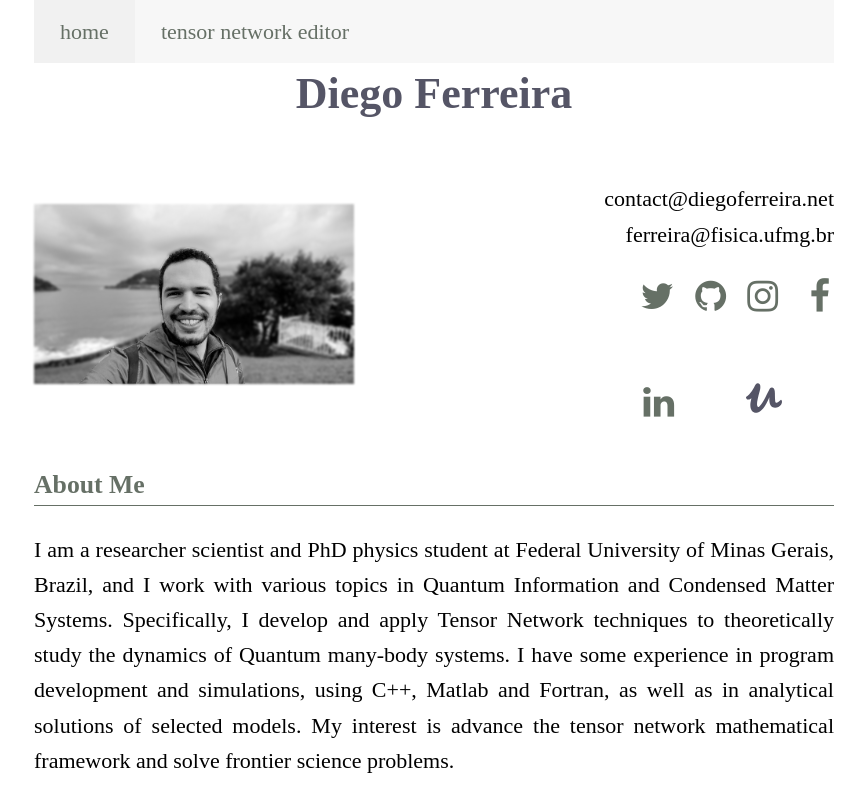
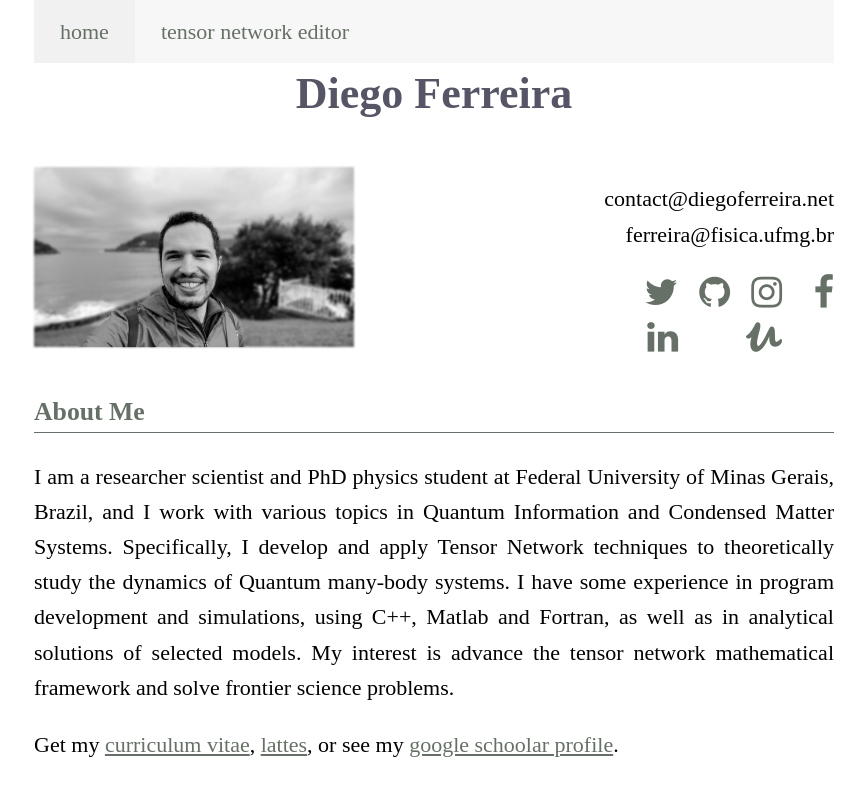
Before and after one commit to diegobragaferreira/diegobragaferreira, a plain HTML site: page docs/index.html in a window 1280 px wide. Shown: the top 785 px of the page, without its empty margins (206-1071 px from the left). Drawn offline with Linux system fonts and the light colour scheme; some icons are missing; a web font is replaced by a local one.

Commit message:
small updates

```diff
--- a/docs/css/main.css
+++ b/docs/css/main.css
@@ -21,10 +21,10 @@
   --bblack: #7c7c7c;
 }
 
-html
+/*html
 {
-  /*background-color: var(--blightgray);*/
-}
+  background-color: var(--blightgray);
+}*/
 
 body
 {
@@ -226,10 +226,6 @@
   background-color: var(--blightgray);
 }
 
-.article
-{
-}
-
 .article .year
 {
     width: 10%;
--- a/docs/index.html
+++ b/docs/index.html
@@ -12,17 +12,6 @@
   <!-- for academic icons info: https://jpswalsh.github.io/academicons/-->
 
   <title>Diego Ferreira</title>
-
-  <script>
-    const theme = localStorage.getItem("theme");
-    if (theme) { document.body.classList.add(theme); document.getElementById("darkmodecb").checked = true;};
-    function toggledarkmode()
-      {
-        document.body.classList.toggle("dark-mode");
-        const theme = localStorage.getItem("theme");
-        if (theme) {localStorage.removeItem("theme")} else {localStorage.setItem("theme","dark-mode")};
-      };
-  </script>
 
 </head>
 
@@ -53,22 +42,22 @@
       </p>
       <p>
         <div style="display: grid; grid-template-columns: 50px 50px 50px 50px; grid-gap: 2px; float: right">
-        <a href="https://twitter.com/diegolbferreira"><i class="fa fa-twitter" style="font-size:36px; padding: 4px"></i></a>
-        <a href="https://github.com/diegobragaferreira"><i class="fa fa-github" style="font-size:36px; padding: 4px"></i></a>
-        <a href="https://www.instagram.com/diegobragaferreira"><i class="fa fa-instagram" style="font-size:36px; padding: 4px"></i></a>
-        <a href="https://www.facebook.com/diegoleonardo.bragaferreira"><i class="fa fa-facebook" style="font-size:36px; padding: 4px"></i></a>
-        <a href="https://scholar.google.com/citations?user=6i7I6wUAAAAJ&hl=en"><i class="ai ai-google-scholar" style="font-size:36px; padding: 4px"></i></a>
-        <a href="https://arxiv.org/a/ferreira_d_1.html"><i class="ai ai-arxiv" style="font-size:36px; padding: 4px"></i></a>
-        <a href="https://orcid.org/0000-0002-7394-282X"><i class="ai ai-orcid" style="font-size:36px; padding: 4px"></i></a>
-        <a href="https://lattes.cnpq.br/6862556670963748"><i class="ai ai-lattes" style="font-size:36px; padding: 4px"></i></a>
-        <a href="https://www.linkedin.com/in/diego-braga-ferreira"><i class="fa fa-linkedin" style="font-size:36px; padding: 4px"></i></a>
-        <a href="https://www.coursera.org/user/cd826c9e80fd1678bd69b21f988e63c1"><i class="ai ai-coursera" style="font-size:36px; padding: 4px"></i></a>
+        <a href="https://twitter.com/diegolbferreira"><i class="fa fa-twitter" style="font-size:36px"></i></a>
+        <a href="https://github.com/diegobragaferreira"><i class="fa fa-github" style="font-size:36px"></i></a>
+        <a href="https://www.instagram.com/diegobragaferreira"><i class="fa fa-instagram" style="font-size:36px"></i></a>
+        <a href="https://www.facebook.com/diegoleonardo.bragaferreira"><i class="fa fa-facebook" style="font-size:36px"></i></a>
+        <a href="https://scholar.google.com/citations?user=6i7I6wUAAAAJ&hl=en"><i class="ai ai-google-scholar" style="font-size:36px"></i></a>
+        <a href="https://arxiv.org/a/ferreira_d_1.html"><i class="ai ai-arxiv" style="font-size:36px"></i></a>
+        <a href="https://orcid.org/0000-0002-7394-282X"><i class="ai ai-orcid" style="font-size:36px"></i></a>
+        <a href="https://lattes.cnpq.br/6862556670963748"><i class="ai ai-lattes" style="font-size:36px"></i></a>
+        <a href="https://www.linkedin.com/in/diego-braga-ferreira"><i class="fa fa-linkedin" style="font-size:36px"></i></a>
+        <a href="https://www.coursera.org/user/cd826c9e80fd1678bd69b21f988e63c1"><i class="ai ai-coursera" style="font-size:36px"></i></a>
         <a href="https://www.udemy.com/user/diego-leonardo-braga-ferreira">
-          <svg xmlns="http://www.w3.org/2000/svg" viewBox="0 0 144 64" width="36" height="36" styles="padding: 4px"><path d="M141.58 40.23a3.83 3.83 0 0 0-1.693-.796c-3.655 3.643-8.115 7.48-12.075 10.06-1.827 1.214-4.126 1.82-5.647 1.82-3.503 0-5.025-3.34-5.482-8.65-.61-7.13-1.02-15.672-1.02-28.873 0-13.54-3.073-22.743-11.258-23.465-.346-.03-.696-.052-1.06-.052-5.025 0-7.462 2.58-10.66 9.104-2.74 5.613-7.004 13.806-14.92 29.282C70.913 42.014 63.3 53.85 56.75 62.042c-1.824 2.27-3.265 3.83-4.62 4.72-.905.596-1.774.894-2.688.894-2.585 0-4.47-2.18-5.1-7.26-.15-1.207-.23-2.577-.23-4.12 0-10.47 3.96-27.462 10.8-52.498 5.025-18.206 2.894-30.646-8.07-30.646h-.123l-.007.002c-2.483.03-4.54.928-6.524 2.49-1.952 1.537-3.906 4.857-5.73 9.322C32.413-10.03 19.91 15.047.014 27.966c-.234 4.912 2.546 9.82 8.18 10.353 5.13.486 8.77-1.676 13.46-4.825a1296.183 1296.183 0 0 0-1.858 8.416l-.652 2.986a83.792 83.792 0 0 0-1.417 8.52C14.92 78.494 26.543 90.87 40.155 90.87c2.275 0 4.53-.27 6.767-.84C61.92 86.226 76.36 69.023 93.448 29.42c-.26 4.308-.286 8.33-.1 12.065 1.125 22.697 10.103 29.507 22.787 29.507 9.593 0 18.576-5.006 23.144-11.227 3.35-4.4 4.72-9.256 4.72-13.05 0-2.944-.934-5.295-2.42-6.488"
-            fill="var(--bblue)" fill-rule="evenodd" /></svg>
+          <svg xmlns="http://www.w3.org/2000/svg" viewBox="0 0 144 64" width="36" height="36"><path d="M141.58 40.23a3.83 3.83 0 0 0-1.693-.796c-3.655 3.643-8.115 7.48-12.075 10.06-1.827 1.214-4.126 1.82-5.647 1.82-3.503 0-5.025-3.34-5.482-8.65-.61-7.13-1.02-15.672-1.02-28.873 0-13.54-3.073-22.743-11.258-23.465-.346-.03-.696-.052-1.06-.052-5.025 0-7.462 2.58-10.66 9.104-2.74 5.613-7.004 13.806-14.92 29.282C70.913 42.014 63.3 53.85 56.75 62.042c-1.824 2.27-3.265 3.83-4.62 4.72-.905.596-1.774.894-2.688.894-2.585 0-4.47-2.18-5.1-7.26-.15-1.207-.23-2.577-.23-4.12 0-10.47 3.96-27.462 10.8-52.498 5.025-18.206 2.894-30.646-8.07-30.646h-.123l-.007.002c-2.483.03-4.54.928-6.524 2.49-1.952 1.537-3.906 4.857-5.73 9.322C32.413-10.03 19.91 15.047.014 27.966c-.234 4.912 2.546 9.82 8.18 10.353 5.13.486 8.77-1.676 13.46-4.825a1296.183 1296.183 0 0 0-1.858 8.416l-.652 2.986a83.792 83.792 0 0 0-1.417 8.52C14.92 78.494 26.543 90.87 40.155 90.87c2.275 0 4.53-.27 6.767-.84C61.92 86.226 76.36 69.023 93.448 29.42c-.26 4.308-.286 8.33-.1 12.065 1.125 22.697 10.103 29.507 22.787 29.507 9.593 0 18.576-5.006 23.144-11.227 3.35-4.4 4.72-9.256 4.72-13.05 0-2.944-.934-5.295-2.42-6.488"
+            fill="var(--bgreen)" fill-rule="evenodd" /></svg>
         </a>
         <!--a href=""><i class="ai ai-cv" style="font-size:36px; padding: 4px"></i></a-->
-        <a href="https://stackoverflow.com/users/15393834/diego-ferreira"><i class="ai ai-stackoverflow" style="font-size:36px; padding: 4px"></i></a>
+        <a href="https://stackoverflow.com/users/15393834/diego-ferreira"><i class="ai ai-stackoverflow" style="font-size:36px"></i></a>
         </div>
       </p>
     </div>
@@ -204,5 +193,15 @@
   <span class="slider round"></span>
 </label>
 
+<script>
+  const theme = localStorage.getItem("theme")
+  if (theme) { document.body.classList.add(theme); document.getElementById("darkmodecb").checked = true }
+  const toggledarkmode = () => {
+    document.body.classList.toggle("dark-mode")
+    const theme = localStorage.getItem("theme")
+    if (theme) { localStorage.removeItem("theme") } else { localStorage.setItem("theme","dark-mode") }
+  }
+</script>
+
 </body>
 </html>
```
